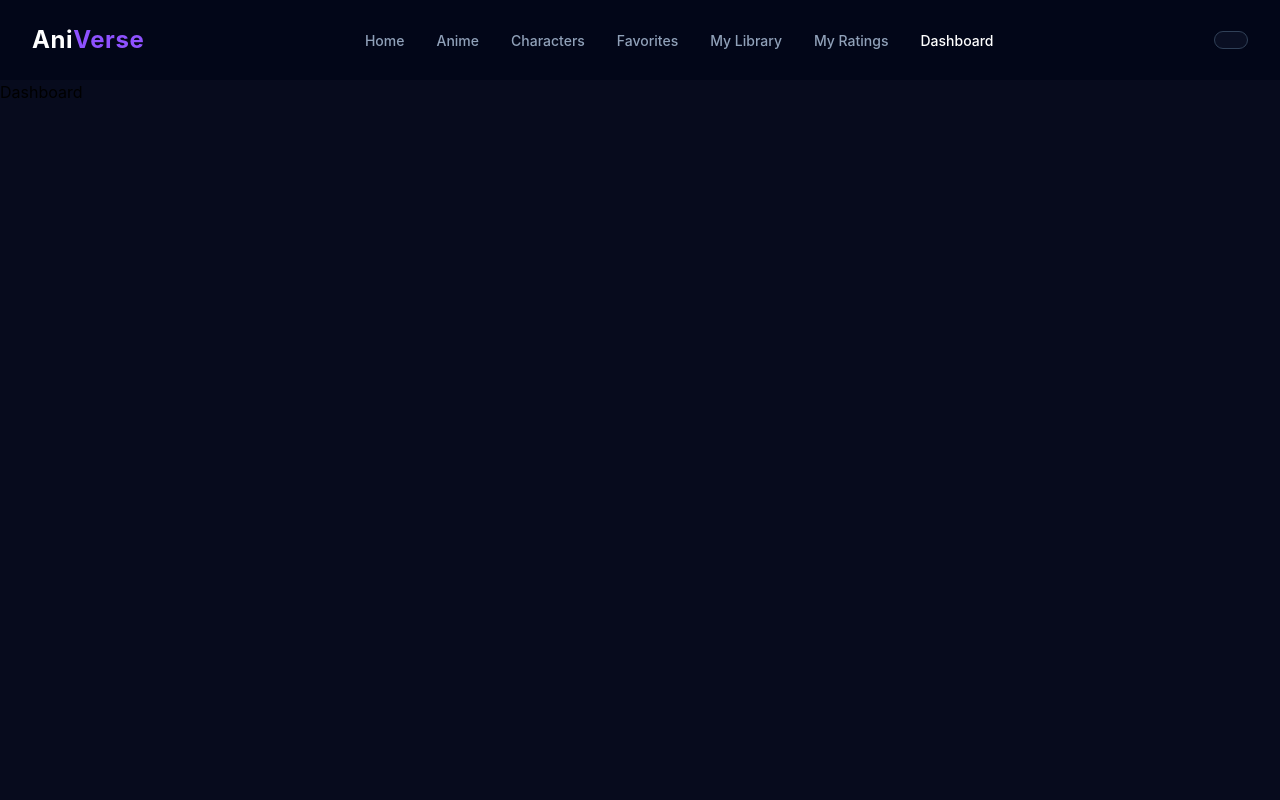
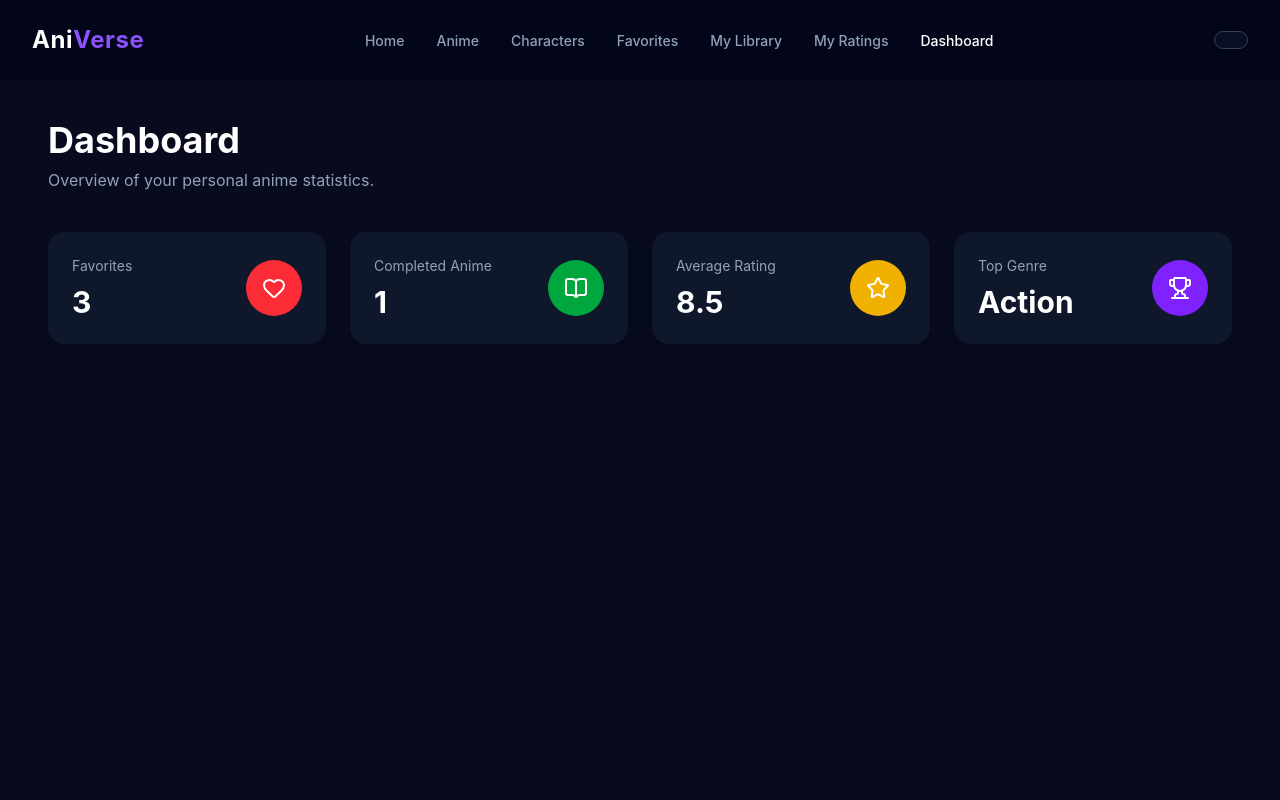
Before and after one commit to ayoubhanine/AniVerse-With_React-, a React (Vite) app: page /dashboard in a window 1280 px wide. Shown: the top 800 px of the page. Built offline with nearby package versions, Linux system fonts and the light colour scheme; data requests are answered from the project's data file.

Commit message:
feat(dashboard): add user statistics dashboard

```diff
--- a/db.json
+++ b/db.json
@@ -1,39 +1,67 @@
 {
   "favorites": [
+    {
+      "mal_id": 5,
+      "title": "Cowboy Bebop: Tengoku no Tobira",
+      "image": "https://cdn.myanimelist.net/images/anime/1439/93480l.jpg",
+      "score": 8.38,
+      "genres": [
+        {
+          "mal_id": 1,
+          "type": "anime",
+          "name": "Action",
+          "url": "https://myanimelist.net/anime/genre/1/Action"
+        },
+        {
+          "mal_id": 24,
+          "type": "anime",
+          "name": "Sci-Fi",
+          "url": "https://myanimelist.net/anime/genre/24/Sci-Fi"
+        }
+      ],
+      "id": "y9vAZqWqBEo"
+    },
     {
       "mal_id": 6,
       "title": "Trigun",
       "image": "https://cdn.myanimelist.net/images/anime/1130/120002l.jpg",
       "score": 8.22,
-      "id": "temtzpJM1oY"
+      "genres": [
+        {
+          "mal_id": 1,
+          "type": "anime",
+          "name": "Action",
+          "url": "https://myanimelist.net/anime/genre/1/Action"
+        },
+        {
+          "mal_id": 2,
+          "type": "anime",
+          "name": "Adventure",
+          "url": "https://myanimelist.net/anime/genre/2/Adventure"
+        },
+        {
+          "mal_id": 24,
+          "type": "anime",
+          "name": "Sci-Fi",
+          "url": "https://myanimelist.net/anime/genre/24/Sci-Fi"
+        }
+      ],
+      "id": "0sPTrlzi4Ng"
     },
     {
-      "mal_id": 7,
-      "title": "Witch Hunter Robin",
-      "image": "https://cdn.myanimelist.net/images/anime/10/19969l.jpg",
-      "score": 7.24,
-      "id": "Kgn4nv1IKC4"
-    },
-    {
-      "mal_id": 26,
-      "title": "Texhnolyze",
-      "image": "https://cdn.myanimelist.net/images/anime/1027/131977l.jpg",
-      "score": 7.76,
-      "id": "8BXAe7YbN2Q"
-    },
-    {
-      "mal_id": 15,
-      "title": "Eyeshield 21",
-      "image": "https://cdn.myanimelist.net/images/anime/1079/133529l.jpg",
-      "score": 7.91,
-      "id": "RnxLdbwyep0"
-    },
-    {
-      "mal_id": 29,
-      "title": "Zipang",
-      "image": "https://cdn.myanimelist.net/images/anime/13/75740l.jpg",
-      "score": 7.54,
-      "id": "kcCV5INTQog"
+      "mal_id": 22,
+      "title": "Tennis no Oujisama",
+      "image": "https://cdn.myanimelist.net/images/anime/6/21624l.jpg",
+      "score": 7.85,
+      "genres": [
+        {
+          "mal_id": 30,
+          "type": "anime",
+          "name": "Sports",
+          "url": "https://myanimelist.net/anime/genre/30/Sports"
+        }
+      ],
+      "id": "OJ8N-jJlWvk"
     }
   ],
   "ratings": [
@@ -44,6 +72,14 @@
       "rating": 7,
       "note": "",
       "id": "rwarNmdAANU"
+    },
+    {
+      "mal_id": 22,
+      "title": "Tennis no Oujisama",
+      "image": "https://cdn.myanimelist.net/images/anime/6/21624l.jpg",
+      "rating": 10,
+      "note": "",
+      "id": "qQLhAGk_oG8"
     }
   ],
   "library": [
@@ -65,7 +101,7 @@
       "mal_id": 32,
       "title": "Shinseiki Evangelion Movie: Air/Magokoro wo, Kimi ni",
       "image": "https://cdn.myanimelist.net/images/anime/1404/98182l.jpg",
-      "status": "Watching",
+      "status": "Completed",
       "id": "6wzVVIOcOGo"
     },
     {
@@ -74,6 +110,13 @@
       "image": "https://cdn.myanimelist.net/images/anime/1439/93480l.jpg",
       "status": "Plan To Watch",
       "id": "t8IxJMtgln8"
+    },
+    {
+      "mal_id": 7,
+      "title": "Witch Hunter Robin",
+      "image": "https://cdn.myanimelist.net/images/anime/10/19969l.jpg",
+      "status": "Plan To Watch",
+      "id": "l6FOynF4DzM"
     }
   ],
   "$schema": "./node_modules/json-server/schema.json"
--- a/src/components/anime/AnimeActions.jsx
+++ b/src/components/anime/AnimeActions.jsx
@@ -18,6 +18,7 @@ export default function AnimeActions({ anime }) {
         title: anime.title,
         image: anime.images.jpg.large_image_url,
         score: anime.score,
+          genres: anime.genres,
       })
     );
   };
--- /dev/null
+++ b/src/components/dashboard/StatsCard.jsx
@@ -0,0 +1,32 @@
+import React from "react";
+
+export default function StatsCard({
+  title,
+  value,
+  icon,
+  color,
+}) {
+  return (
+    <div className="rounded-2xl bg-slate-900 p-6 shadow-lg">
+      <div className="flex items-center justify-between">
+
+        <div>
+          <p className="text-sm text-slate-400">
+            {title}
+          </p>
+
+          <h2 className="mt-2 text-3xl font-bold text-white">
+            {value}
+          </h2>
+        </div>
+
+        <div
+          className={`flex h-14 w-14 items-center justify-center rounded-full ${color}`}
+        >
+          {icon}
+        </div>
+
+      </div>
+    </div>
+  );
+}
--- /dev/null
+++ b/src/components/dashboard/StatsGrid.jsx
@@ -0,0 +1,14 @@
+import StatsCard from "./StatsCard";
+
+export default function StatsGrid({ stats }) {
+  return (
+    <div className="grid gap-6 md:grid-cols-2 xl:grid-cols-4">
+      {stats.map((item) => (
+        <StatsCard
+          key={item.title}
+          {...item}
+        />
+      ))}
+    </div>
+  );
+}
--- a/src/pages/Dashboard/Dashboard.jsx
+++ b/src/pages/Dashboard/Dashboard.jsx
@@ -1,6 +1,132 @@
-export default function Dashboard(){
-    return(
-    <div>
-        <h1>Dashboard</h1>
-    </div>)
+import { useEffect, useMemo } from "react";
+import { useDispatch, useSelector } from "react-redux";
+
+import {
+  fetchFavorites,
+  fetchLibrary,
+  fetchRatings,
+} from "../../features/user/userSlice";
+
+import {
+  Heart,
+  BookOpen,
+  Star,
+  Trophy,
+} from "lucide-react";
+
+import StatsGrid from "../../components/dashboard/StatsGrid";
+
+export default function Dashboard() {
+  const dispatch = useDispatch();
+
+  const { favorites, library, ratings, loading, error } = useSelector(
+    (state) => state.user
+  );
+
+  useEffect(() => {
+    dispatch(fetchFavorites());
+    dispatch(fetchLibrary());
+    dispatch(fetchRatings());
+  }, [dispatch]);
+
+  const stats = useMemo(() => {
+    // Total Favorites
+    const totalFavorites = favorites.length;
+
+    // Completed Anime
+    const completedAnime = library.filter(
+      (anime) => anime.status === "Completed"
+    ).length;
+
+    // Average Rating
+    const averageRating =
+      ratings.length > 0
+        ? (
+            ratings.reduce(
+              (sum, item) => sum + Number(item.rating),
+              0
+            ) / ratings.length
+          ).toFixed(1)
+        : 0;
+
+    // Most Represented Genre
+    const genreCount = {};
+
+    favorites.forEach((anime) => {
+      anime.genres?.forEach((genre) => {
+        genreCount[genre.name] =
+          (genreCount[genre.name] || 0) + 1;
+      });
+    });
+
+    const favoriteGenre =
+      Object.keys(genreCount).length > 0
+        ? Object.entries(genreCount).sort(
+            (a, b) => b[1] - a[1]
+          )[0][0]
+        : "N/A";
+
+    return [
+      {
+        title: "Favorites",
+        value: totalFavorites,
+        icon: <Heart className="text-white" />,
+        color: "bg-red-500",
+      },
+      {
+        title: "Completed Anime",
+        value: completedAnime,
+        icon: <BookOpen className="text-white" />,
+        color: "bg-green-600",
+      },
+      {
+        title: "Average Rating",
+        value: averageRating,
+        icon: <Star className="text-white" />,
+        color: "bg-yellow-500",
+      },
+      {
+        title: "Top Genre",
+        value: favoriteGenre,
+        icon: <Trophy className="text-white" />,
+        color: "bg-violet-600",
+      },
+    ];
+  }, [favorites, library, ratings]);
+
+  if (loading) {
+    return (
+      <section className="min-h-screen bg-[#070B1D] flex items-center justify-center">
+        <p className="text-white text-xl">Loading...</p>
+      </section>
+    );
+  }
+
+  if (error) {
+    return (
+      <section className="min-h-screen bg-[#070B1D] flex items-center justify-center">
+        <p className="text-red-500">{error}</p>
+      </section>
+    );
+  }
+
+  return (
+    <section className="min-h-screen bg-[#070B1D] px-5 py-10 sm:px-8 lg:px-12">
+      <div className="mx-auto max-w-7xl">
+
+        <div className="mb-10">
+          <h1 className="text-4xl font-bold text-white">
+            Dashboard
+          </h1>
+
+          <p className="mt-2 text-slate-400">
+            Overview of your personal anime statistics.
+          </p>
+        </div>
+
+        <StatsGrid stats={stats} />
+
+      </div>
+    </section>
+  );
 }
```
Also changed, not shown: src/components/dashboard/RecentActivity.jsx (deleted), src/components/dashboard/StatCard.jsx (deleted).
